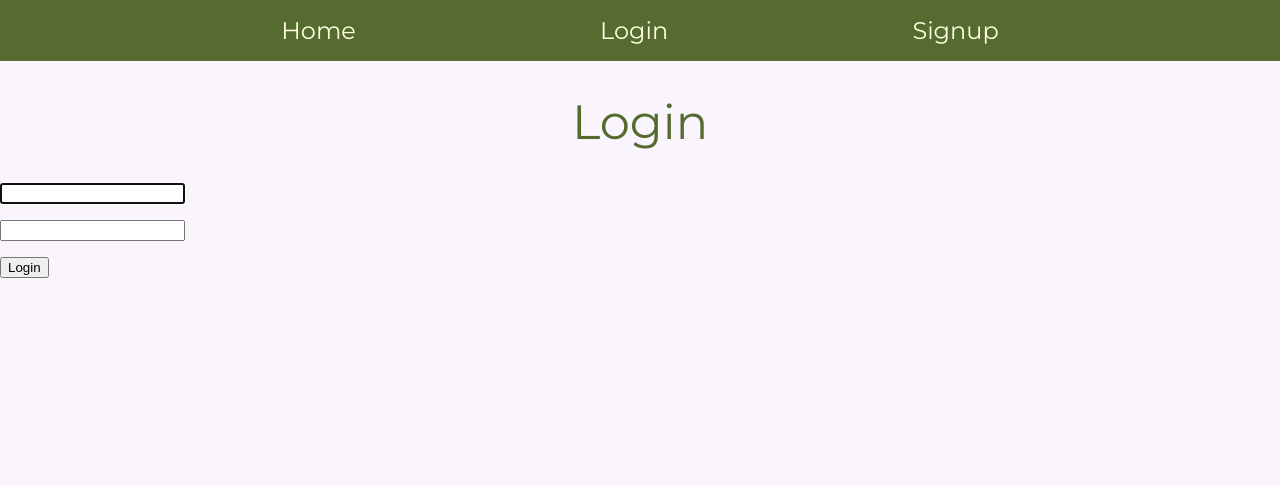
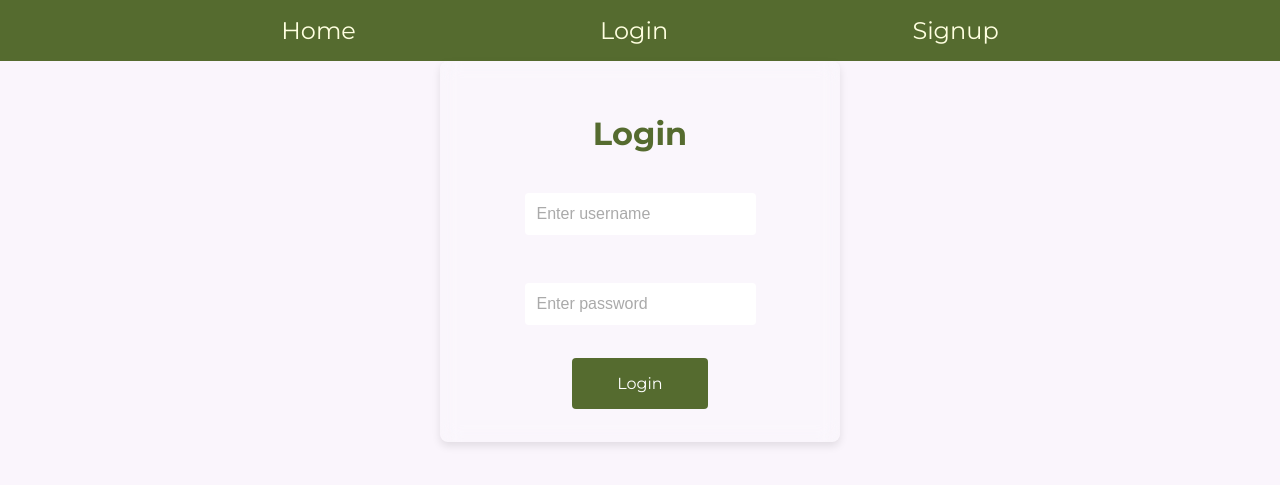
Before and after one commit to anaviel/BlogProject, a Django app: page /login/ in a window 1280 px wide. Shown: the top 485 px of the page. Run offline with Django 5.2, Linux system fonts and the light colour scheme.

Commit message:
Adding a js file

```diff
--- a/blog_djangoProject/blog/forms.py
+++ b/blog_djangoProject/blog/forms.py
@@ -1,5 +1,7 @@
 from django import forms
 from .models import Post, Comment
+from django.contrib.auth.forms import AuthenticationForm, UserCreationForm
+from django.contrib.auth.models import User
 
 
 class PostForm(forms.ModelForm):
@@ -22,3 +24,49 @@ class CommentForm(forms.ModelForm):
             'content': forms.Textarea
             (attrs={'class': 'form-comment', 'placeholder': 'Enter the comment'}),
         }
+
+
+class CustomUserCreationForm(UserCreationForm):
+    username = forms.CharField(
+        label="Username",
+        max_length=150,
+        widget=forms.TextInput(attrs={
+            'placeholder': 'Enter username',
+            'class': 'form-control'
+        })
+    )
+    password1 = forms.CharField(
+        label="Password",
+        widget=forms.PasswordInput(attrs={
+            'placeholder': 'Enter password',
+            'class': 'form-control'
+        })
+    )
+    password2 = forms.CharField(
+        label="Confirm Password",
+        widget=forms.PasswordInput(attrs={
+            'placeholder': 'Confirm password',
+            'class': 'form-control'
+        })
+    )
+
+    class Meta:
+        model = User
+        fields = ('username', 'password1', 'password2')
+
+
+class CustomAuthenticationForm(AuthenticationForm):
+    username = forms.CharField(
+        label="Username",
+        widget=forms.TextInput(attrs={
+            'placeholder': 'Enter username',
+            'class': 'form-control'
+        })
+    )
+    password = forms.CharField(
+        label="Password",
+        widget=forms.PasswordInput(attrs={
+            'placeholder': 'Enter password',
+            'class': 'form-control'
+        })
+    )
--- a/blog_djangoProject/blog_djangoProject/urls.py
+++ b/blog_djangoProject/blog_djangoProject/urls.py
@@ -18,6 +18,7 @@ from django.contrib import admin
 from django.urls import path
 from blog import views
 from django.contrib.auth import views as auth_views
+from blog.forms import CustomAuthenticationForm
 
 
 urlpatterns = [
@@ -27,7 +28,10 @@ urlpatterns = [
     path('post/<int:pk>/edit/', views.post_edit, name='post_edit'),
     path('signup/', views.signup, name='signup'),
     path('', views.home, name='home'),
-    path('login/', auth_views.LoginView.as_view(), name='login'),
+    path('login/', auth_views.LoginView.as_view(
+        authentication_form=CustomAuthenticationForm,
+        template_name='registration/login.html'
+    ), name='login'),
     path('logout/', auth_views.LogoutView.as_view(), name='logout'),
     path('post/<int:pk>/delete/', views.post_delete, name='post_delete')
 ]
--- a/blog_djangoProject/static/css/style.css
+++ b/blog_djangoProject/static/css/style.css
@@ -1,4 +1,3 @@
-/* Общие настройки */
 body {
     font-family: 'Montserrat', 'Roboto', sans-serif;
     margin: 0;
@@ -223,3 +222,61 @@ label {
 .btn-cancel:hover {
     background-color: var(--hover-color);
 }
+
+.auth-container {
+  display: block;
+  margin: 0 auto;
+  background: rgba(255, 255, 255, 0.1);
+  padding: 2rem;
+  border-radius: 8px;
+  box-shadow: 0 4px 8px rgba(0, 0, 0, 0.1);
+  backdrop-filter: blur(10px);
+  max-width: 400px;
+  width: 100%;
+  text-align: center;
+}
+
+.auth-title {
+  font-size: 2rem;
+  margin-bottom: 1.5rem;
+  font-weight: bold;
+  color: var(--main-color);
+}
+
+.auth-form {
+  display: flex;
+  flex-direction: column;
+}
+
+.auth-form input[type="text"],
+.auth-form input[type="password"] {
+  padding: 0.75rem;
+  margin-bottom: 1rem;
+  border: none;
+  border-radius: 4px;
+  font-size: 1rem;
+}
+
+.auth-form input::placeholder {
+  color: #aaa;
+}
+
+.auth-button {
+  padding: 1rem;
+  background: var(--main-color);
+  border: none;
+  border-radius: 4px;
+  color: #fff;
+  font-size: 1rem;
+  cursor: pointer;
+  transition: background 0.3s ease;
+  margin: 1px 100px;
+  text-align: center;
+  text-decoration: none;
+  font-family: inherit;
+}
+
+.auth-button:hover {
+  background: var(--hover-color);
+
+}
--- a/blog_djangoProject/templates/base_generic.html
+++ b/blog_djangoProject/templates/base_generic.html
@@ -25,5 +25,6 @@
     </div>
     {% block content %}
     {% endblock %}
+    <script src="{% static 'js/script.js' %}"></script>
 </body>
 </html>
--- a/blog_djangoProject/templates/registration/logged_out.html
+++ b/blog_djangoProject/templates/registration/logged_out.html
@@ -1,4 +1,3 @@
-<!-- registration/logged_out.html -->
 {% extends "base_generic.html" %}
 {% block content %}
   <h1>You have been logged out</h1>
--- a/blog_djangoProject/templates/registration/login.html
+++ b/blog_djangoProject/templates/registration/login.html
@@ -1,10 +1,11 @@
 {% extends "base_generic.html" %}
-
 {% block content %}
-  <h1>Login</h1>
-  <form method="post">
-    {% csrf_token %}
-    {{ form.as_p }}
-    <button type="submit">Login</button>
-  </form>
+  <div class="auth-container">
+    <h1 class="auth-title">Login</h1>
+    <form method="post" class="auth-form">
+      {% csrf_token %}
+      {{ form.as_p }}
+      <button type="submit" class="auth-button">Login</button>
+    </form>
+  </div>
 {% endblock %}
```
Also changed, not shown: blog_djangoProject/blog/views.py (+4 -3 lines), blog_djangoProject/static/js/script.js (added, +39 -0 lines), blog_djangoProject/templates/registration/signup.html (+8 -6 lines), blog_djangoProject/db.sqlite3.
